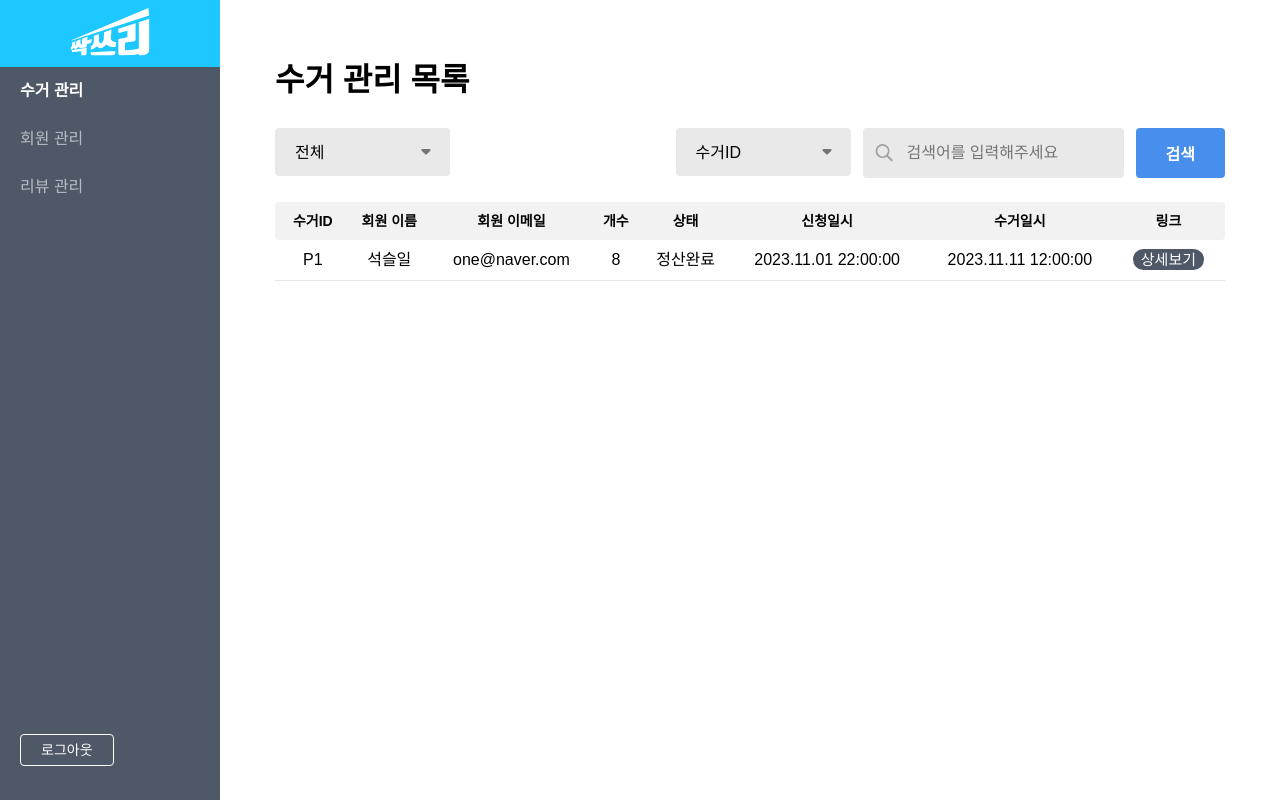
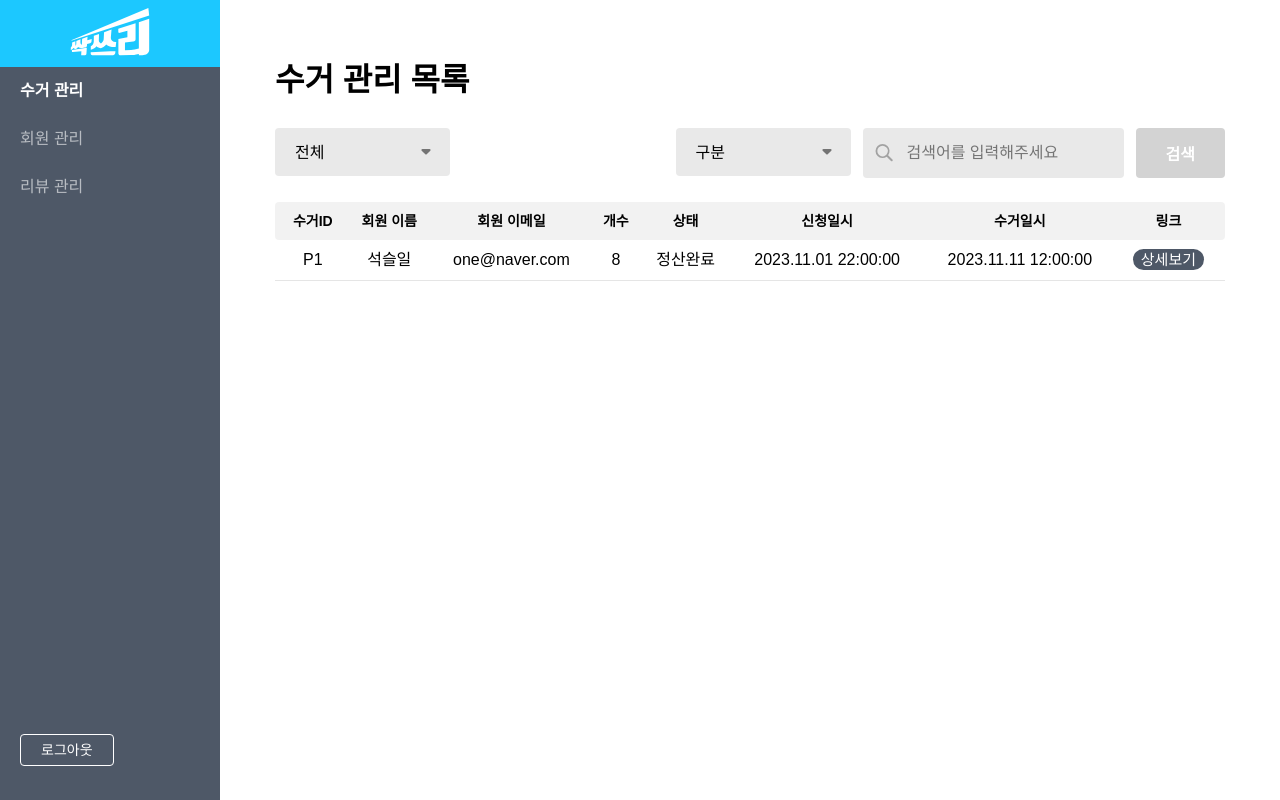
Before and after one commit to 2yoonsunny/ssak3-web, a Next.js app: page /product in a window 1280 px wide. Built offline with nearby package versions, Linux system fonts and the light colour scheme; a web font is replaced by a local one.

Commit message:
feat: 필터 및 검색 초기화 추가

```diff
--- a/src/app/review/[reviewId]/page.tsx
+++ b/src/app/review/[reviewId]/page.tsx
@@ -21,7 +21,7 @@ export default function ReviewDetail({ params }: ReviewDetailProps) {
   const [inputStatus, setInputStatus] = useState<string>('0');
   const [inputReason, setInputReason] = useState<string>('');
   const [inputErrorMessage, setInputErrorMessage] = useState<string>('');
-  const [showStatusModal, setShowStatusModal] = useState(false);
+  const [showStatusModal, setShowStatusModal] = useState<boolean>(false);
   const router = useRouter();
 
   const queryClient = useQueryClient();
--- a/src/components/Filter.tsx
+++ b/src/components/Filter.tsx
@@ -1,6 +1,6 @@
 'use client';
 
-import React from 'react';
+import React, { useState, useEffect } from 'react';
 import { usePathname, useSearchParams, useRouter } from 'next/navigation';
 import styles from './Filter.module.scss';
 import { makeQueryString } from '@/utils/querystring';
@@ -9,21 +9,17 @@ import { OptionType } from '@/types/common';
 type FilterProps = {
   param: string;
   data: OptionType[];
-  defaultIndex?: number;
   hasTotal?: boolean;
 };
 
-export default function Filter({
-  param,
-  data,
-  defaultIndex = 0,
-  hasTotal = false,
-}: FilterProps) {
+export default function Filter({ param, data, hasTotal = false }: FilterProps) {
+  const [value, setValue] = useState<string>('');
   const pathname = usePathname();
   const searchParams = useSearchParams();
   const router = useRouter();
 
   const onChangeHandler = (e: React.ChangeEvent<HTMLSelectElement>) => {
+    setValue(e.target.value);
     const newParams = makeQueryString({
       param,
       value: e.target.value,
@@ -33,15 +29,27 @@ export default function Filter({
     router.push(newParams);
   };
 
+  useEffect(() => {
+    if (searchParams.get(param)) {
+      setValue(searchParams.get(param));
+    } else if (hasTotal) {
+      setValue('total');
+    }
+  }, []);
+  useEffect(() => {
+    if (!searchParams.get(param)) {
+      setValue('');
+    }
+  }, [searchParams]);
+
   return (
     <div className={styles.filter}>
-      <select
-        defaultValue={hasTotal ? 'total' : data[defaultIndex].value}
-        onChange={onChangeHandler}
-      >
-        {hasTotal && (
-          <option key='total' value='total'>
-            전체
+      <select value={value} onChange={onChangeHandler}>
+        {hasTotal ? (
+          <option value='total'>전체</option>
+        ) : (
+          <option value='' disabled>
+            구분
           </option>
         )}
         {data.map((d) => (
--- a/src/components/Search.module.scss
+++ b/src/components/Search.module.scss
@@ -24,5 +24,9 @@
     font-weight: 700;
     color: #fff;
     cursor: pointer;
+
+    &:disabled {
+      background: #d3d3d3;
+    }
   }
 }
--- a/src/components/Search.tsx
+++ b/src/components/Search.tsx
@@ -1,6 +1,6 @@
 'use client';
 
-import React, { useState } from 'react';
+import React, { useState, useEffect } from 'react';
 import { usePathname, useSearchParams, useRouter } from 'next/navigation';
 import styles from './Search.module.scss';
 import Filter from './Filter';
@@ -27,19 +27,36 @@ export default function Search({ filterData }: SearchProps) {
       value,
       searchParams,
       pathname,
+      isResetPage: true,
     });
     router.push(newParams);
   };
+
+  useEffect(() => {
+    if (searchParams.get('keyword')) {
+      setValue(searchParams.get('keyword'));
+    }
+  }, []);
+  useEffect(() => {
+    if (!searchParams.get('keyword')) {
+      setValue('');
+    }
+  }, [searchParams]);
 
   return (
     <div className={styles.search}>
       {filterData && <Filter param='property' data={filterData} />}
       <input
         type='text'
+        value={value}
         placeholder='검색어를 입력해주세요'
         onChange={onChangeHandler}
       />
-      <button type='button' onClick={onClickHandler}>
+      <button
+        type='button'
+        onClick={onClickHandler}
+        disabled={searchParams.get('property') === null}
+      >
         검색
       </button>
     </div>
--- a/src/utils/querystring.ts
+++ b/src/utils/querystring.ts
@@ -5,6 +5,7 @@ type MakeQueryStringParams = {
   value: string;
   searchParams: ReadonlyURLSearchParams;
   pathname: string;
+  isResetPage?: boolean;
 };
 
 export function makeQueryString({
@@ -12,8 +13,12 @@ export function makeQueryString({
   value,
   searchParams,
   pathname,
+  isResetPage = false,
 }: MakeQueryStringParams): string {
   const newParams = new URLSearchParams(searchParams);
   newParams.set(param, value);
+  if (isResetPage) {
+    newParams.set('page', '1');
+  }
   return `${pathname}?${newParams.toString()}`;
 }
--- a/tsconfig.json
+++ b/tsconfig.json
@@ -5,6 +5,7 @@
     "allowJs": true,
     "skipLibCheck": true,
     "strict": true,
+    "strictNullChecks": false,
     "noEmit": true,
     "esModuleInterop": true,
     "module": "esnext",
```
